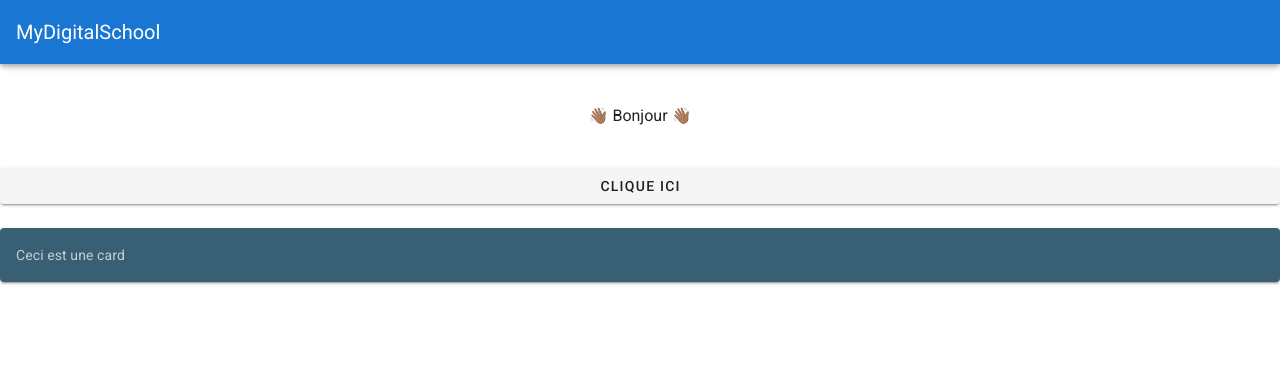
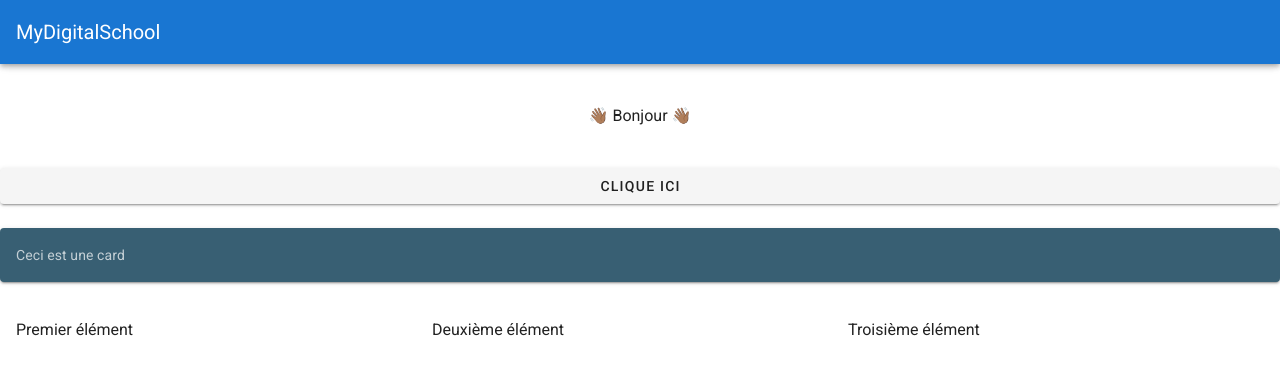
Before and after one commit to edobxt/slam4-20-vuecli, a Vue app: page / in a window 1280 px wide. Shown: the top 374 px of the page. Built offline with nearby package versions, Linux system fonts and the light colour scheme.

Commit message:
Ajout de la liste

```diff
--- a/src/App.vue
+++ b/src/App.vue
@@ -15,6 +15,12 @@
                 <v-card-text>Ceci est une card</v-card-text>
             </v-card>
             <br />
+            <!-- Ajout de la liste -->
+            <v-list-item>
+                <v-list-item-content v-for="(item, i) in items" :key="i">
+                    <v-list-item-title> {{ item.text }} </v-list-item-title>
+                </v-list-item-content>
+            </v-list-item>
         </v-main>
     </v-app>
 </template>
@@ -23,7 +29,14 @@
 export default {
     name: "App",
     data() {
-        return { school: "MyDigitalSchool" };
+        return {
+            school: "MyDigitalSchool",
+            items: [
+                { text: "Premier élément" },
+                { text: "Deuxième élément" },
+                { text: "Troisième élément" },
+            ],
+        };
     },
     methods: {
         alertOnClick: function() {
```
